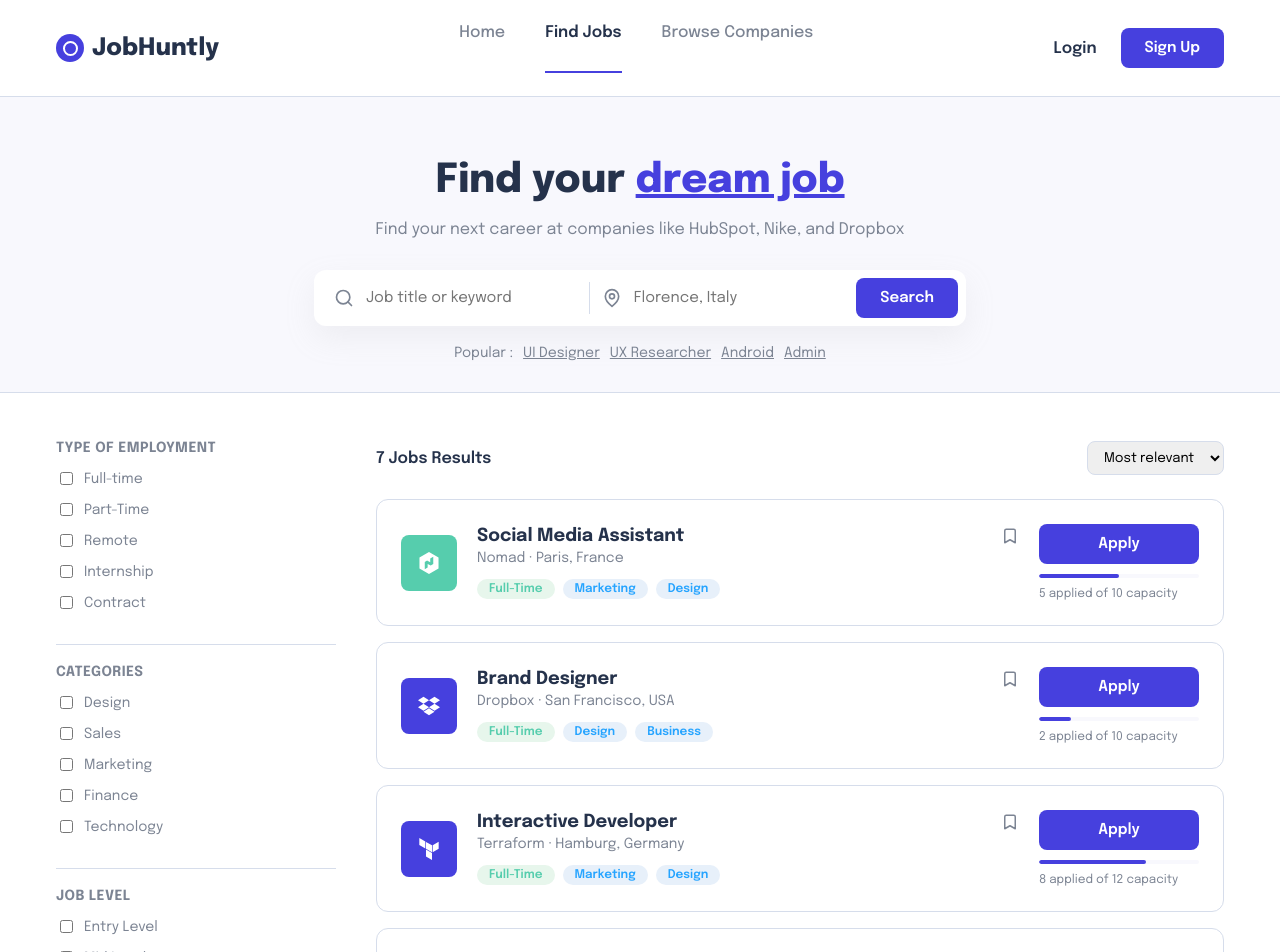
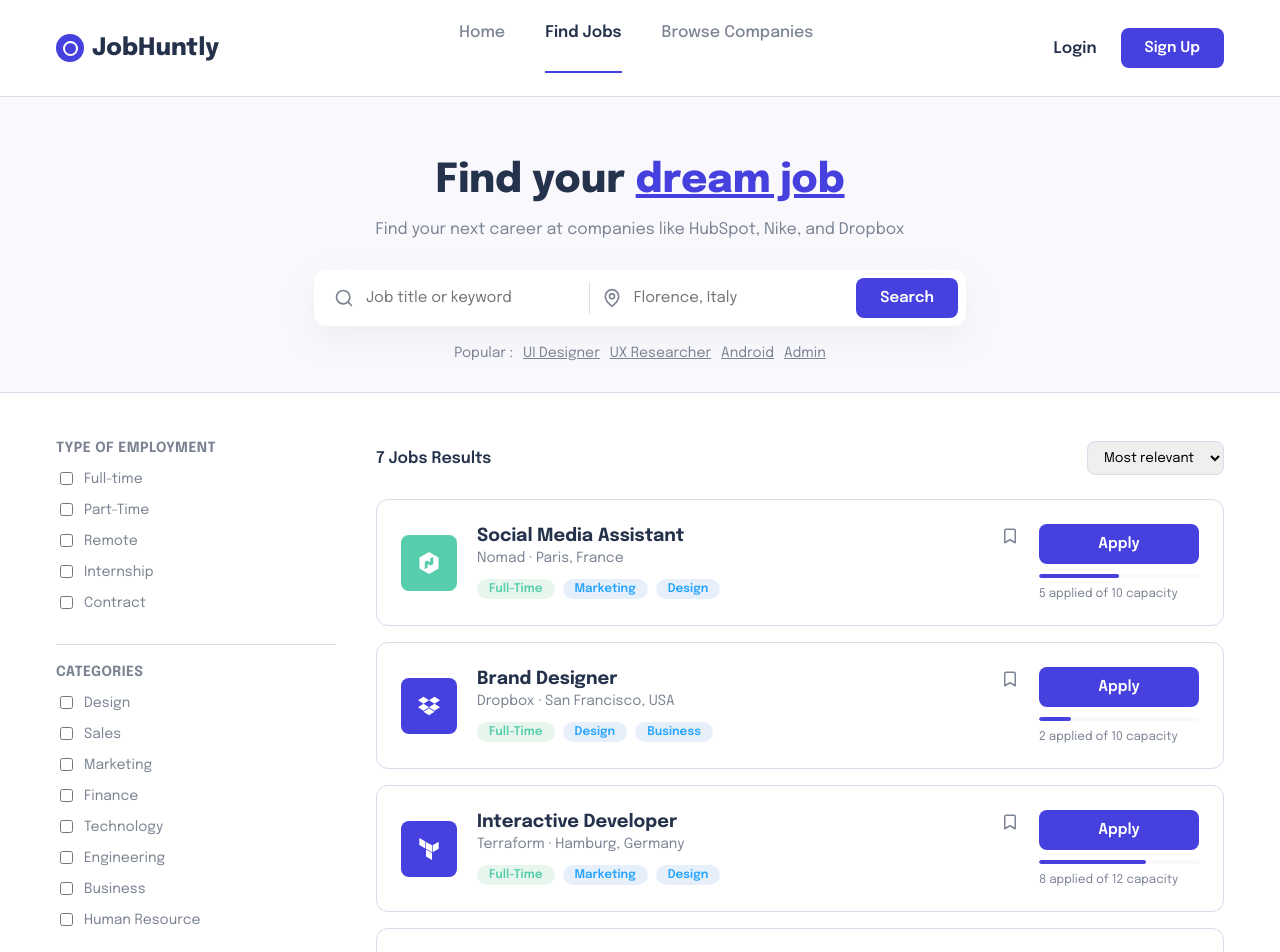
Before and after one commit to ezzabilal-tech/jobhuntly-react, a React (Create React App) app: page /jobs in a window 1280 px wide. Shown: the top 952 px of the page. Built offline with nearby package versions, Linux system fonts and the light colour scheme.

Commit message:
Link box of home pageto job details

```diff
--- a/src/pages/FindJobs.jsx
+++ b/src/pages/FindJobs.jsx
@@ -1,5 +1,5 @@
-import { useState } from 'react';
-import { useNavigate, useLocation } from 'react-router-dom';
+import { useState, useEffect, useMemo } from 'react';
+import { useNavigate, useLocation, useSearchParams } from 'react-router-dom';
 import { Search, MapPin, Bookmark } from 'lucide-react';
 import {
   SiDropbox,
@@ -17,18 +17,18 @@
 import './FindJobs.css';
 
 const jobs = [
-  { title: 'Social Media Assistant', company: 'Nomad', icon: SiNomad, color: '#56CDAD', location: 'Paris, France', type: 'Full-Time', posted: '1 day ago', tags: ['Marketing', 'Design'], applied: 5, capacity: 10 },
-  { title: 'Brand Designer', company: 'Dropbox', icon: SiDropbox, color: '#4640DE', location: 'San Francisco, USA', type: 'Full-Time', posted: '1 day ago', tags: ['Design', 'Business'], applied: 2, capacity: 10 },
-  { title: 'Interactive Developer', company: 'Terraform', icon: SiTerraform, color: '#4640DE', location: 'Hamburg, Germany', type: 'Full-Time', posted: '2 days ago', tags: ['Marketing', 'Design'], applied: 8, capacity: 12 },
-  { title: 'Email Marketing', company: 'Revolut', icon: SiRevolut, color: '#25324B', location: 'Madrid, Spain', type: 'Full-Time', posted: '2 days ago', tags: ['Marketing', 'Design'], applied: 0, capacity: 10 },
-  { title: 'HR Manager', company: 'Packer', icon: SiPacker, color: '#FF6550', location: 'Lucerne, Switzerland', type: 'Full-Time', posted: '3 days ago', tags: ['Human Resource'], applied: 3, capacity: 10 },
-  { title: 'Product Designer', company: 'Maze', icon: SiMaze, color: '#4640DE', location: 'San Francisco, USA', type: 'Full-Time', posted: '3 days ago', tags: ['Design'], applied: 6, capacity: 10 },
-  { title: 'Copywriter', company: 'Udacity', icon: SiUdacity, color: '#26A4FF', location: 'Bali, Indonesia', type: 'Part-Time', posted: '5 days ago', tags: ['Marketing', 'Design'], applied: 4, capacity: 10 },
+  { title: 'Social Media Assistant', company: 'Nomad', icon: SiNomad, color: '#56CDAD', location: 'Paris, France', type: 'Full-Time', posted: '1 day ago', tags: ['Marketing', 'Design'], category: 'Marketing', applied: 5, capacity: 10 },
+  { title: 'Brand Designer', company: 'Dropbox', icon: SiDropbox, color: '#4640DE', location: 'San Francisco, USA', type: 'Full-Time', posted: '1 day ago', tags: ['Design', 'Business'], category: 'Design', applied: 2, capacity: 10 },
+  { title: 'Interactive Developer', company: 'Terraform', icon: SiTerraform, color: '#4640DE', location: 'Hamburg, Germany', type: 'Full-Time', posted: '2 days ago', tags: ['Marketing', 'Design'], category: 'Engineering', applied: 8, capacity: 12 },
+  { title: 'Email Marketing', company: 'Revolut', icon: SiRevolut, color: '#25324B', location: 'Madrid, Spain', type: 'Full-Time', posted: '2 days ago', tags: ['Marketing', 'Design'], category: 'Marketing', applied: 0, capacity: 10 },
+  { title: 'HR Manager', company: 'Packer', icon: SiPacker, color: '#FF6550', location: 'Lucerne, Switzerland', type: 'Full-Time', posted: '3 days ago', tags: ['Human Resource'], category: 'Human Resource', applied: 3, capacity: 10 },
+  { title: 'Product Designer', company: 'Maze', icon: SiMaze, color: '#4640DE', location: 'San Francisco, USA', type: 'Full-Time', posted: '3 days ago', tags: ['Design'], category: 'Design', applied: 6, capacity: 10 },
+  { title: 'Copywriter', company: 'Udacity', icon: SiUdacity, color: '#26A4FF', location: 'Bali, Indonesia', type: 'Part-Time', posted: '5 days ago', tags: ['Marketing', 'Design'], category: 'Marketing', applied: 4, capacity: 10 },
 ];
 
 const filterGroups = [
   { title: 'Type of Employment', options: ['Full-time', 'Part-Time', 'Remote', 'Internship', 'Contract'] },
-  { title: 'Categories', options: ['Design', 'Sales', 'Marketing', 'Finance', 'Technology'] },
+  { title: 'Categories', options: ['Design', 'Sales', 'Marketing', 'Finance', 'Technology', 'Engineering', 'Business', 'Human Resource'] },
   { title: 'Job Level', options: ['Entry Level', 'Mid Level', 'Senior Level', 'Director', 'VP or Above'] },
   { title: 'Salary Range', options: ['$700 - $1000', '$100 - $1500', '$1500 - $2000', '$3000 or above'] },
 ];
@@ -37,7 +37,31 @@
   const { user } = useAuth();
   const navigate = useNavigate();
   const location = useLocation();
+  const [searchParams] = useSearchParams();
   const [appliedJobs, setAppliedJobs] = useState({});
+
+  // Categories pre-checked/filtered from the ?category= query param (e.g. from Home page cards)
+  const [selectedCategories, setSelectedCategories] = useState([]);
+
+  useEffect(() => {
+    const category = searchParams.get('category');
+    if (category) {
+      setSelectedCategories([category]);
+    } else {
+      setSelectedCategories([]);
+    }
+  }, [searchParams]);
+
+  const toggleCategory = (opt) => {
+    setSelectedCategories((prev) =>
+      prev.includes(opt) ? prev.filter((c) => c !== opt) : [...prev, opt]
+    );
+  };
+
+  const visibleJobs = useMemo(() => {
+    if (selectedCategories.length === 0) return jobs;
+    return jobs.filter((job) => selectedCategories.includes(job.category));
+  }, [selectedCategories]);
 
   const handleApply = (jobTitle, index) => {
     if (!user) {
@@ -91,7 +115,12 @@
               <h4>{group.title}</h4>
               {group.options.map((opt) => (
                 <label key={opt} className="filter-option">
-                  <input type="checkbox" /> {opt}
+                  <input
+                    type="checkbox"
+                    checked={group.title === 'Categories' && selectedCategories.includes(opt)}
+                    onChange={group.title === 'Categories' ? () => toggleCategory(opt) : undefined}
+                  />{' '}
+                  {opt}
                 </label>
               ))}
             </div>
@@ -100,7 +129,7 @@
 
         <div className="jobs-results">
           <div className="jobs-results__header">
-            <span>{jobs.length} Jobs Results</span>
+            <span>{visibleJobs.length} Jobs Results</span>
             <select>
               <option>Most relevant</option>
               <option>Most recent</option>
@@ -108,7 +137,7 @@
           </div>
 
           <ul className="jobs-list">
-            {jobs.map((job, i) => (
+            {visibleJobs.map((job, i) => (
               <li key={job.title} className="job-row">
                 <div className="job-row__logo" style={{ background: job.color }}>
                   <job.icon size={22} color="#fff" />
--- a/src/pages/Home.jsx
+++ b/src/pages/Home.jsx
@@ -139,21 +139,25 @@
           <div>
             <h2>Explore by <span className="text-primary">category</span></h2>
           </div>
-          <a href="/categories" className="section__link">
+          <Link to="/jobs" className="section__link">
             Show all jobs <ArrowRight size={16} />
-          </a>
+          </Link>
         </div>
 
         <div className="category-grid">
           {categories.map((cat) => (
-            <div key={cat.name} className={`category-card${cat.active ? ' category-card--active' : ''}`}>
+            <Link
+              key={cat.name}
+              to={`/jobs?category=${encodeURIComponent(cat.name)}`}
+              className={`category-card${cat.active ? ' category-card--active' : ''}`}
+            >
               <span className="category-card__icon">
                 <cat.icon size={24} />
               </span>
               <h3>{cat.name}</h3>
               <p>{cat.count} jobs available</p>
               <ArrowRight size={16} className="category-card__arrow" />
-            </div>
+            </Link>
           ))}
         </div>
       </section>
@@ -208,9 +212,9 @@
             <h2>Featured <span className="text-primary">jobs</span></h2>
             <p>Know your worth and find the job that qualify your life</p>
           </div>
-          <a href="/jobs" className="section__link">
+          <Link to="/jobs" className="section__link">
             Show all jobs <ArrowRight size={16} />
-          </a>
+          </Link>
         </div>
 
         <div className="job-grid">
@@ -241,9 +245,9 @@
           <div>
             <h2>Latest <span className="text-primary">jobs open</span></h2>
           </div>
-          <a href="/jobs" className="section__link">
+          <Link to="/jobs" className="section__link">
             Show all jobs <ArrowRight size={16} />
-          </a>
+          </Link>
         </div>
 
         <div className="latest-grid">
```
